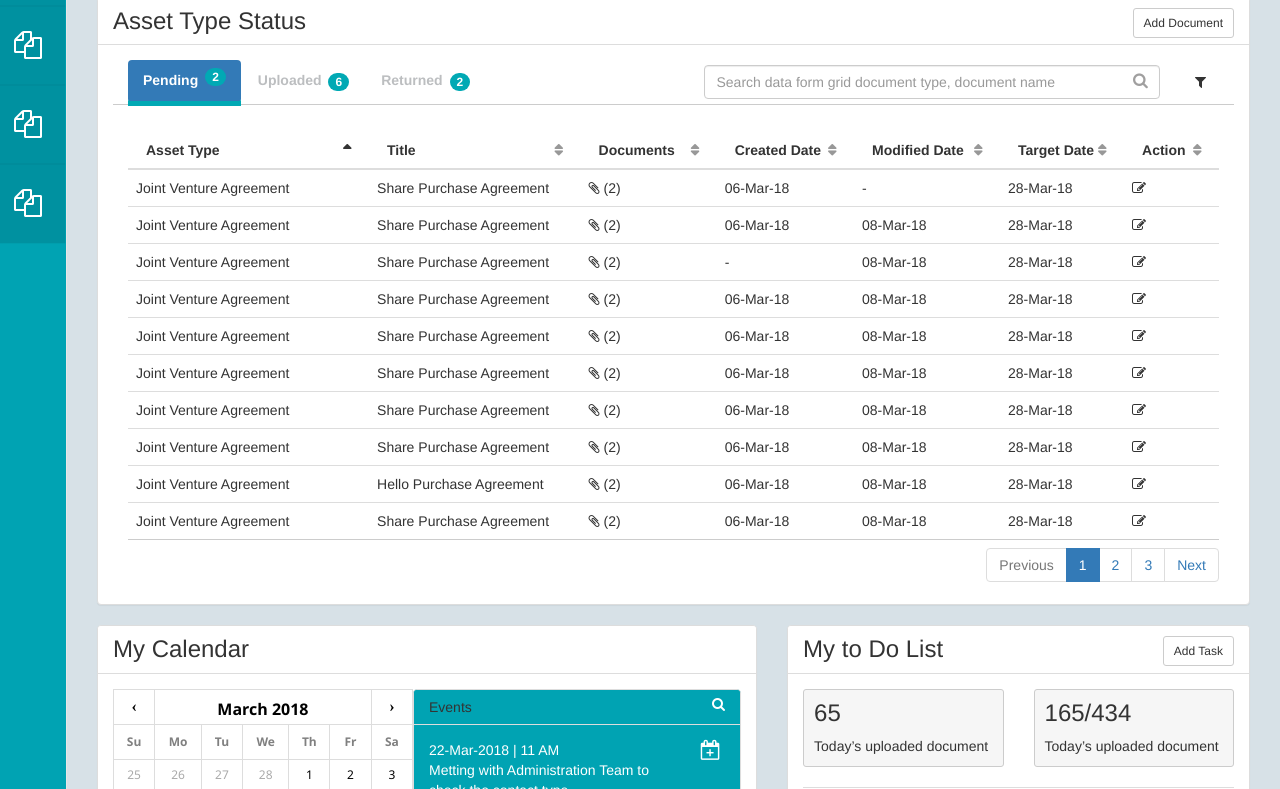
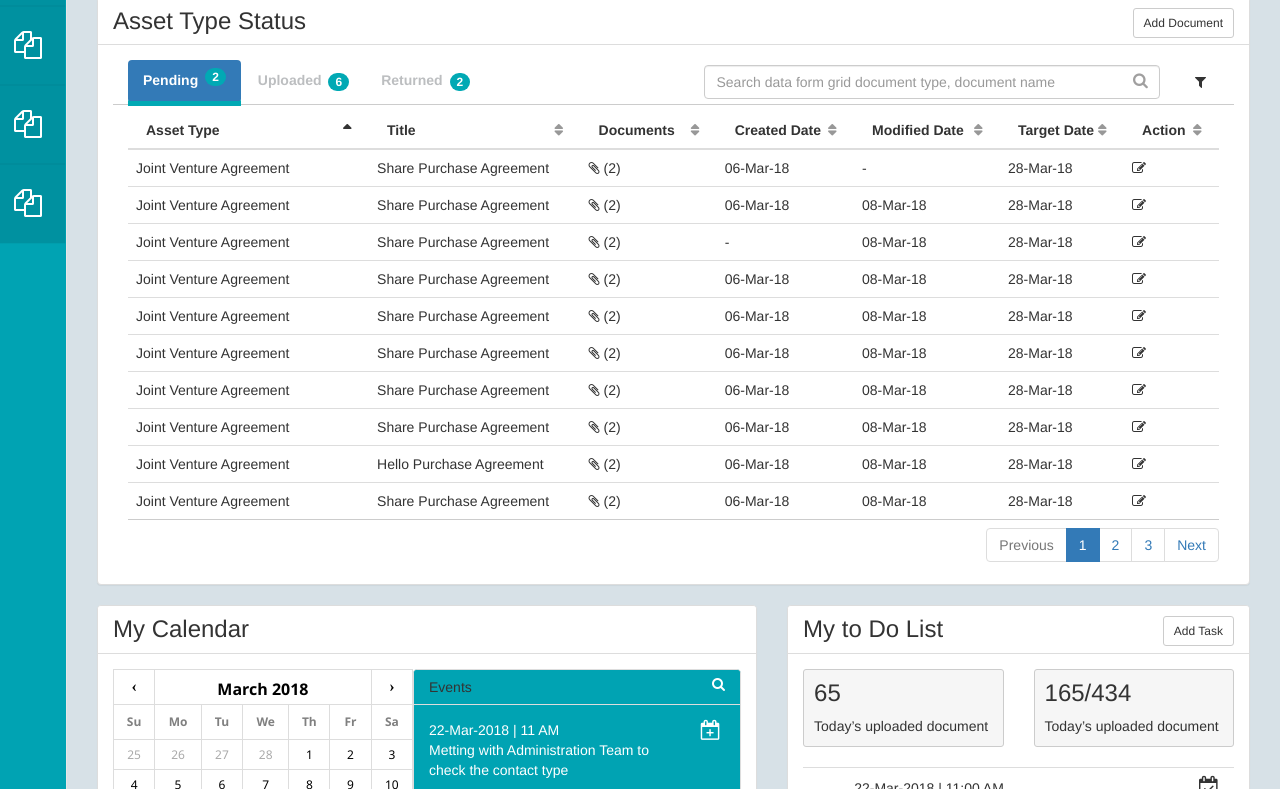
Before and after one commit to sushilkundu143/admin-dashboard, a website with bundled scripts: page index.html in a window 1280 px wide. Shown: the part 538-1327 px from the top of the page. Built offline with nearby package versions, Linux system fonts and the light colour scheme.

Commit message:
add update

```diff
--- a/index.html
+++ b/index.html
@@ -471,7 +471,7 @@
                                 </div>
                             </div>
                             <div class="col-lg-12">
-                                <div class="tab-content col-lg-pt-20">
+                                <div class="tab-content">
                                     <div id="home" class="tab-pane fade in active">
                                         <table width="100%" class="table  dataTable no-footer dtr-inline br-bottom" id="dataTables-example">
                                             <thead>
```
